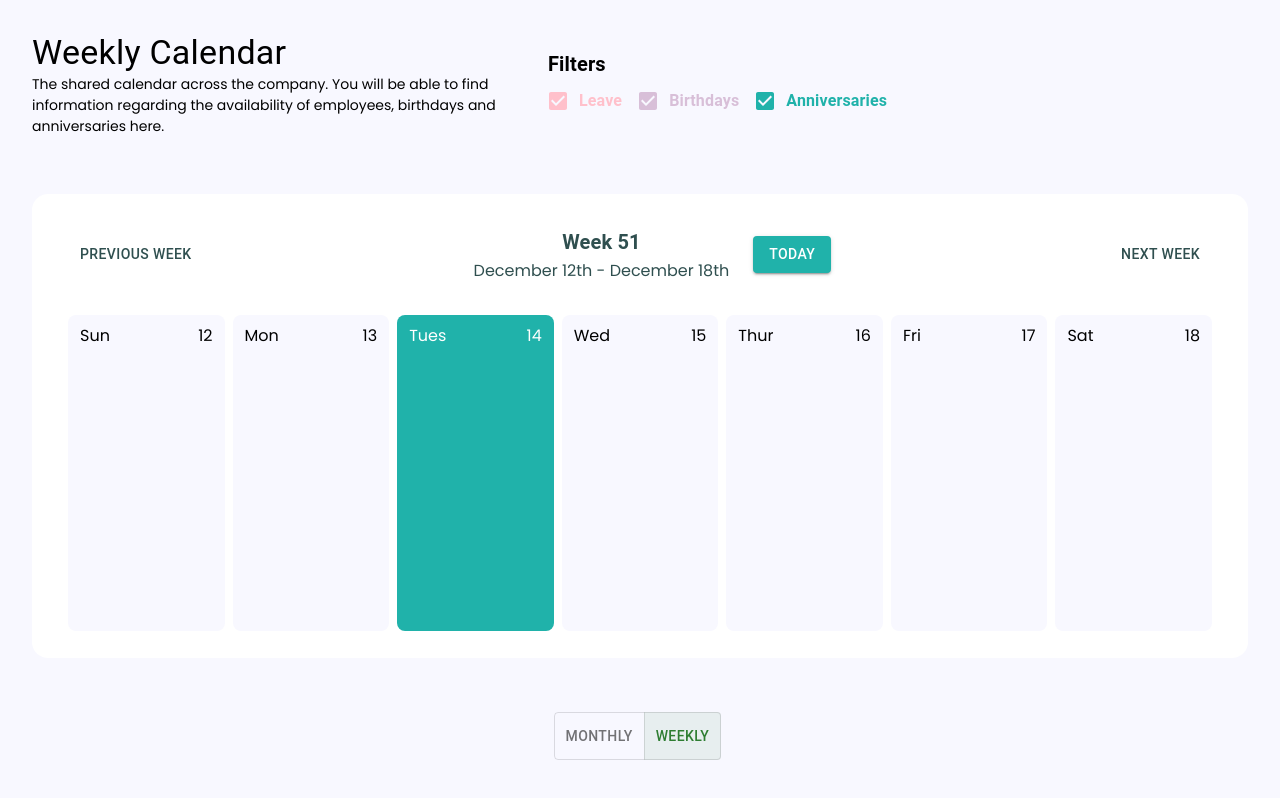
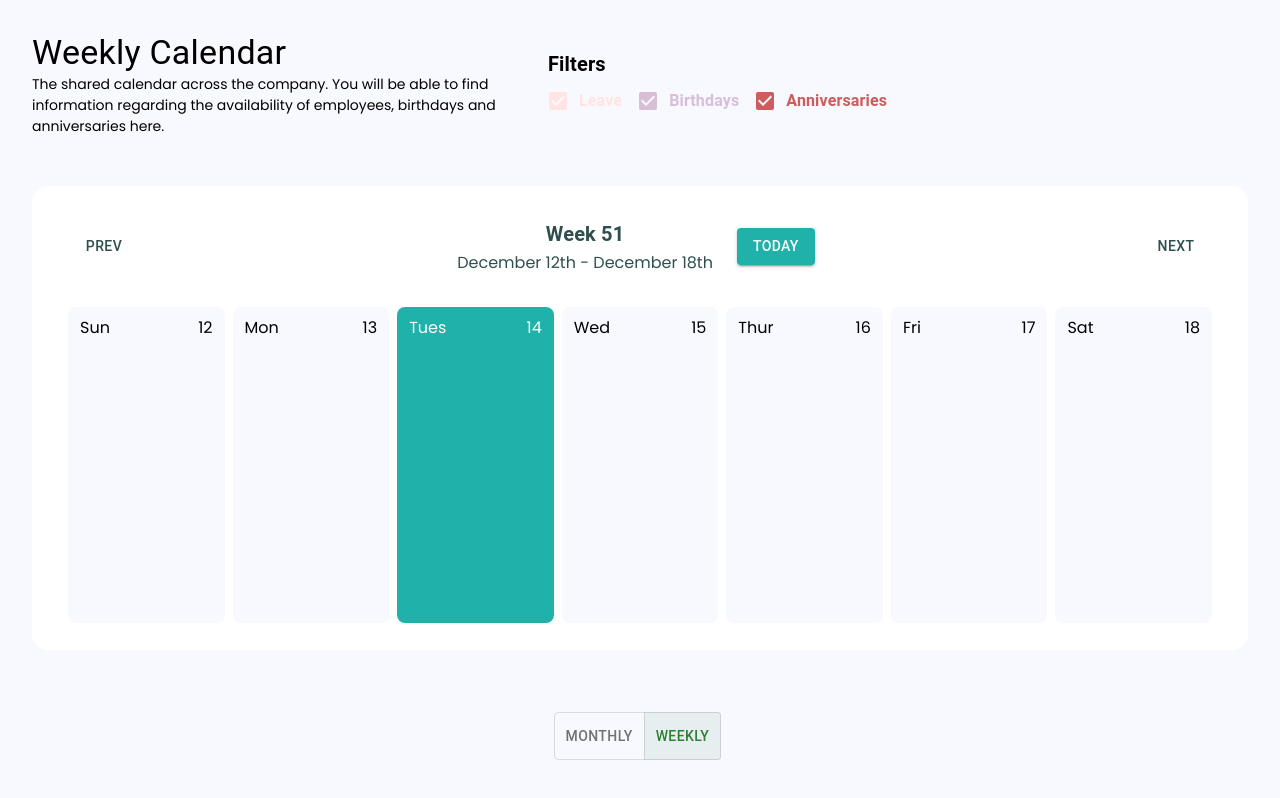
Before and after one commit to amalasyrafInvoke/hrtech-component, a React (Create React App) app: page / in a window 1280 px wide. Built offline with nearby package versions, Linux system fonts and the light colour scheme; a web font is replaced by a local one.

Commit message:
restucture full calendar and update monthly calendar UI

```diff
--- a/src/components/fullCalendar/index.js
+++ b/src/components/fullCalendar/index.js
@@ -1,7 +1,7 @@
 import React, { useState } from 'react';
 import { Box, ToggleButtonGroup, ToggleButton } from '@mui/material';
-import BookingCalendar from '../bookingCalendar';
-import WeeklyCalendar from '../weeklyCalendar';
+import MonthlyCalendar from './monthlyCalendar';
+import WeeklyCalendar from './weeklyCalendar';
 
 export default function FullCalendar() {
   const [calendarState, setCalendarState] = useState('WEEKLY');
@@ -14,7 +14,7 @@ export default function FullCalendar() {
 
   return (
     <Box>
-      {calendarState === 'MONTHLY' && <BookingCalendar />}
+      {calendarState === 'MONTHLY' && <MonthlyCalendar />}
       {calendarState === 'WEEKLY' && <WeeklyCalendar />}
       <Box sx={{ position: 'fixed', left: 'calc(50% - 86.5px)', bottom: '5%' }}>
         <ToggleButtonGroup
--- a/src/components/bookingCalendar/calendarFilters.js
+++ b/src/components/fullCalendar/monthlyCalendar/calendarFilters.js
@@ -6,6 +6,22 @@ import {
   FormGroup,
   Typography,
 } from '@mui/material';
+
+const getFilterColor = (key) => {
+  switch (key) {
+    case 'LEAVE':
+      return 'mistyrose';
+
+    case 'BIRTHDAY':
+      return 'thistle';
+
+    case 'ANNIVERSARY':
+      return 'indianred';
+
+    default:
+      return 'white';
+  }
+};
 
 export default function CalendarFilter({ filter, setFilter, orientation }) {
   const handleChange = (event) => {
@@ -25,9 +41,14 @@ export default function CalendarFilter({ filter, setFilter, orientation }) {
         Filters
       </Typography>
       <Box
-        sx={{
-          mb: 1,
-        }}
+        sx={
+          ({
+            mb: 1,
+          },
+          orientation === 'horizontal' && {
+            mb: 0,
+          })
+        }
       >
         <FormGroup
           sx={
@@ -36,7 +57,7 @@ export default function CalendarFilter({ filter, setFilter, orientation }) {
               flexDirection: { xs: 'row', md: 'column' },
             },
             orientation === 'horizontal' && {
-              flexDirection: 'row',
+              flexDirection: { xs: 'column', md: 'row' },
             })
           }
         >
@@ -47,14 +68,18 @@ export default function CalendarFilter({ filter, setFilter, orientation }) {
                 onChange={handleChange}
                 name='leave'
                 sx={{
-                  color: 'pink',
+                  color: getFilterColor('LEAVE'),
                   '&.Mui-checked': {
-                    color: 'pink',
+                    color: getFilterColor('LEAVE'),
                   },
                 }}
               />
             }
-            label={<h4 style={{ color: 'pink', margin: 0 }}>Leave</h4>}
+            label={
+              <h4 style={{ color: getFilterColor('LEAVE'), margin: 0 }}>
+                Leave
+              </h4>
+            }
           />
 
           <FormControlLabel
@@ -64,14 +89,18 @@ export default function CalendarFilter({ filter, setFilter, orientation }) {
                 onChange={handleChange}
                 name='birthday'
                 sx={{
-                  color: 'thistle',
+                  color: getFilterColor('BIRTHDAY'),
                   '&.Mui-checked': {
-                    color: 'thistle',
+                    color: getFilterColor('BIRTHDAY'),
                   },
                 }}
               />
             }
-            label={<h4 style={{ color: 'thistle', margin: 0 }}>Birthdays</h4>}
+            label={
+              <h4 style={{ color: getFilterColor('BIRTHDAY'), margin: 0 }}>
+                Birthdays
+              </h4>
+            }
           />
 
           <FormControlLabel
@@ -81,15 +110,15 @@ export default function CalendarFilter({ filter, setFilter, orientation }) {
                 onChange={handleChange}
                 name='anniversary'
                 sx={{
-                  color: 'lightseagreen',
+                  color: getFilterColor('ANNIVERSARY'),
                   '&.Mui-checked': {
-                    color: 'lightseagreen',
+                    color: getFilterColor('ANNIVERSARY'),
                   },
                 }}
               />
             }
             label={
-              <h4 style={{ color: 'lightseagreen', margin: 0 }}>
+              <h4 style={{ color: getFilterColor('ANNIVERSARY'), margin: 0 }}>
                 Anniversaries
               </h4>
             }
--- a/src/components/weeklyCalendar/weeklyDiv.js
+++ b/src/components/fullCalendar/monthlyCalendar/dayBlock.js
@@ -1,9 +1,7 @@
-import React, { useEffect, useState, useRef } from 'react';
-import { Box, Typography, Button, Icon, Popover } from '@mui/material';
+import React, { useEffect, useState, useRef, forwardRef } from 'react';
+import { Box, Icon, Popover, Typography, Button } from '@mui/material';
 import moment from 'moment';
-import mockCalendarEvents from '../../resources/mockCalendarEvents';
-
-const dayofWeek = ['Sun', 'Mon', 'Tues', 'Wed', 'Thur', 'Fri', 'Sat'];
+import mockCalendarEvents from '../../../resources/mockCalendarEvents';
 
 const getFilterColor = (key) => {
   switch (key) {
@@ -21,7 +19,119 @@ const getFilterColor = (key) => {
   }
 };
 
-const RenderDayEvents = ({ event }) => {
+export const DayDiv = forwardRef(
+  ({ day, filter, compact = false, handleClick, index }, ref) => {
+    const [filteredArray, setFilteredArray] = useState([]);
+
+    useEffect(() => {
+      const getFilteredEvents = () => {
+        let events = mockCalendarEvents.filter(function (item) {
+          for (var key in filter) {
+            if (
+              item.type.toLowerCase() === key.toLowerCase() &&
+              filter[key] !== false
+            )
+              return true;
+          }
+          return false;
+        });
+
+        setFilteredArray(events);
+      };
+      getFilteredEvents();
+    }, [filter]);
+
+    return (
+      <Box
+        sx={{
+          backgroundColor: compact
+            ? 'inherit'
+            : moment(day.fullDate).isSame(new Date().toISOString(), 'day') &&
+              moment(day.fullDate).isSame(new Date().toISOString(), 'month')
+            ? 'lightseagreen'
+            : 'white',
+          color:
+            moment(day.fullDate).isSame(new Date().toISOString(), 'day') &&
+            moment(day.fullDate).isSame(new Date().toISOString(), 'month') &&
+            'white',
+          width: compact ? 'calc(100% / 7 - 4px)' : 'calc(100% / 7 - 8px)',
+          minHeight: compact ? '25px' : '250px',
+          maxHeight: '250px',
+          overflowY: 'scroll',
+          overflowX: 'hidden',
+          display: 'flex',
+          flexDirection: 'column',
+          alignItems: 'flex-start',
+          justifyContent: 'flex-start',
+          borderTop: compact
+            ? 'none'
+            : moment(day.fullDate).isSame(new Date().toISOString(), 'day') &&
+              moment(day.fullDate).isSame(new Date().toISOString(), 'month')
+            ? '4px solid sandybrown'
+            : '4px solid lightgrey',
+          m: compact ? 0.25 : { xs: 0.5, md: 0.5 },
+          cursor: compact ? 'pointer' : 'default',
+        }}
+        ref={compact ? null : (el) => (ref.current[index] = el)}
+        onClick={compact ? handleClick : null}
+      >
+        <Box
+          sx={{
+            display: 'flex',
+            alignItems: 'flex-start',
+            justifyContent: 'flex-start',
+            px: { xs: 0, md: 0.5 },
+            color: 'gray',
+          }}
+        >
+          <h6
+            style={{
+              color:
+                moment(day.fullDate).isSame(new Date().toISOString(), 'day') &&
+                moment(day.fullDate).isSame(
+                  new Date().toISOString(),
+                  'month'
+                ) &&
+                'sandybrown',
+              padding: compact ? '0px' : '5px',
+              marginBlock: 0,
+              fontSize: compact ? '0.65rem' : '1.5rem',
+              fontWeight: 'bold',
+              borderRadius: '50%',
+            }}
+          >
+            {day.day < 10 ? `0${day.day}` : day.day}
+          </h6>
+        </Box>
+        {compact ? (
+          <Box sx={{ display: 'flex', my: 0.5 }}>
+            {filteredArray.map((event, index) => {
+              if (moment(day.fullDate).isSame(new Date(event.dates))) {
+                return (
+                  <RenderDayEvents
+                    key={index}
+                    event={event}
+                    compact={compact}
+                  />
+                );
+              }
+              return null;
+            })}
+          </Box>
+        ) : (
+          filteredArray.map((event, index) => {
+            if (moment(day.fullDate).isSame(new Date(event.dates))) {
+              return <RenderDayEvents key={index} event={event} />;
+            }
+            return null;
+          })
+        )}
+      </Box>
+    );
+  }
+);
+
+const RenderDayEvents = ({ event, compact }) => {
   const [openPopever, setOpenPopever] = useState(false);
   const popoverAnchor = useRef(null);
 
@@ -47,6 +157,23 @@ const RenderDayEvents = ({ event }) => {
     );
   };
 
+  if (compact) {
+    return (
+      <Box
+        sx={[
+          {
+            borderRadius: '50%',
+            width: '5px',
+            height: '5px',
+          },
+          {
+            backgroundColor: getFilterColor(event.type),
+          },
+        ]}
+      ></Box>
+    );
+  }
+
   return (
     <>
       <Box
@@ -55,7 +182,6 @@ const RenderDayEvents = ({ event }) => {
             fontSize: '0.75rem',
             borderRadius: '7px',
             py: 1,
-            my: 0.75,
             display: 'flex',
             alignItems: 'center',
             justifyContent: { xs: 'center', md: 'flex-start' },
@@ -212,68 +338,28 @@ const RenderDayEvents = ({ event }) => {
   );
 };
 
-export default function WeeklyDiv({ day, filter }) {
-  const [filteredArray, setFilteredArray] = useState([]);
-
-  useEffect(() => {
-    const getFilteredEvents = () => {
-      let events = mockCalendarEvents.filter(function (item) {
-        for (var key in filter) {
-          if (
-            item.type.toLowerCase() === key.toLowerCase() &&
-            filter[key] !== false
-          )
-            return true;
-        }
-        return false;
-      });
-
-      setFilteredArray(events);
-    };
-    getFilteredEvents();
-  }, [filter]);
-
+export const EmptyDiv = ({ compact = false }) => {
   return (
     <Box
       sx={{
-        backgroundColor:
-          moment(day.fullDate).isSame(new Date().toISOString(), 'day') &&
-          moment(day.fullDate).isSame(new Date().toISOString(), 'month')
-            ? 'lightseagreen'
-            : 'ghostwhite',
-        p: 1,
-        width: 'calc(100% / 7)',
-        mx: 0.5,
-        height: '300px',
-        borderRadius: 2,
-        overflowY: 'scroll',
-        overflowX: 'hidden',
+        backgroundColor: compact ? 'gray' : 'white',
+        width: compact ? 'calc(100% / 7 - 4px)' : 'calc(100% / 7 - 8px)',
+        minHeight: compact ? '0px' : '250px',
+        display: 'flex',
+        alignItems: 'flex-start',
+        justifyContent: 'flex-start',
+        m: compact ? 0.25 : { xs: 0.5, md: 0.5 },
+        // borderTop: '3px solid lightgray',
       }}
     >
       <Box
         sx={{
           display: 'flex',
-          flexDirection: 'row',
-          alignItems: 'center',
-          justifyContent: 'space-between',
-          px: 0.5,
-          color:
-            moment(day.fullDate).isSame(new Date().toISOString(), 'day') &&
-            moment(day.fullDate).isSame(new Date().toISOString(), 'month') &&
-            'white',
+          alignItems: 'flex-start',
+          justifyContent: 'flex-start',
+          width: '100%',
         }}
-      >
-        <Typography variant='p'>{dayofWeek[day.hari]}</Typography>
-        <Typography variant='p'>{day.day}</Typography>
-      </Box>
-      <Box sx={{ p: 1, my: 2 }}>
-        {filteredArray.map((event, index) => {
-          if (moment(day.fullDate).isSame(new Date(event.dates))) {
-            return <RenderDayEvents key={index} event={event} />;
-          }
-          return null;
-        })}
-      </Box>
+      ></Box>
     </Box>
   );
-}
+};
--- a/src/components/bookingCalendar/miniCalendar.js
+++ b/src/components/fullCalendar/monthlyCalendar/miniCalendar.js
@@ -7,7 +7,7 @@ const dayofWeek = ['S', 'M', 'T', 'W', 'T', 'F', 'S'];
 
 export default function MiniCalendar({ value, days, filter, handleClick }) {
   return (
-    <Box sx={{ width: '100%', height: '250px' }}>
+    <Box sx={{ width: '100%', height: 'auto' }}>
       <Typography sx={{ fontWeight: 'bold', p: 2 }} variant='h6'>
         {moment(value).format('MMMM YYYY')}
       </Typography>
--- a/src/components/weeklyCalendar/index.js
+++ b/src/components/fullCalendar/weeklyCalendar/index.js
@@ -1,6 +1,6 @@
 import React, { useState, useRef, useCallback } from 'react';
 import { Box } from '@mui/material';
-import { useWeeklyDates } from '../../hooks/useDate';
+import { useWeeklyDates } from '../../../hooks/useDate';
 import CalendarHeader from './calendarHeader';
 import WeeklySummary from './weeklySummary';
 
--- a/src/components/bookingCalendar/dayBlock.js
+++ b/src/components/fullCalendar/weeklyCalendar/weeklyDiv.js
@@ -1,137 +1,27 @@
-import React, { useEffect, useState, useRef, forwardRef } from 'react';
-import { Box, Icon, Popover, Typography, Button } from '@mui/material';
+import React, { useEffect, useState, useRef } from 'react';
+import { Box, Typography, Button, Icon, Popover } from '@mui/material';
 import moment from 'moment';
-import mockCalendarEvents from '../../resources/mockCalendarEvents';
+import mockCalendarEvents from '../../../resources/mockCalendarEvents';
+
+const dayofWeek = ['Sun', 'Mon', 'Tues', 'Wed', 'Thur', 'Fri', 'Sat'];
 
 const getFilterColor = (key) => {
   switch (key) {
     case 'LEAVE':
-      return 'pink';
+      return 'mistyrose';
 
     case 'BIRTHDAY':
       return 'thistle';
 
     case 'ANNIVERSARY':
-      return 'lightseagreen';
+      return 'indianred';
 
     default:
       return 'white';
   }
 };
 
-export const DayDiv = forwardRef(
-  ({ day, filter, compact = false, handleClick, index }, ref) => {
-    const [filteredArray, setFilteredArray] = useState([]);
-
-    useEffect(() => {
-      const getFilteredEvents = () => {
-        let events = mockCalendarEvents.filter(function (item) {
-          for (var key in filter) {
-            if (
-              item.type.toLowerCase() === key.toLowerCase() &&
-              filter[key] !== false
-            )
-              return true;
-          }
-          return false;
-        });
-
-        setFilteredArray(events);
-      };
-      getFilteredEvents();
-    }, [filter]);
-
-    return (
-      <Box
-        sx={{
-          backgroundColor: compact
-            ? 'inherit'
-            : moment(day.fullDate).isSame(new Date().toISOString(), 'day') &&
-              moment(day.fullDate).isSame(new Date().toISOString(), 'month')
-            ? 'darkslategray'
-            : 'white',
-          color:
-            moment(day.fullDate).isSame(new Date().toISOString(), 'day') &&
-            moment(day.fullDate).isSame(new Date().toISOString(), 'month') &&
-            'white',
-          width: compact ? 'calc(100% / 7 - 4px)' : 'calc(100% / 7 - 8px)',
-          minHeight: compact ? '25px' : '250px',
-          maxHeight: '250px',
-          overflowY: 'scroll',
-          overflowX: 'hidden',
-          display: 'flex',
-          flexDirection: 'column',
-          alignItems: 'flex-start',
-          justifyContent: 'flex-start',
-          borderTop: compact
-            ? 'none'
-            : moment(day.fullDate).isSame(new Date().toISOString(), 'day') &&
-              moment(day.fullDate).isSame(new Date().toISOString(), 'month')
-            ? '4px solid #EEBC1D'
-            : '4px solid gray',
-          m: compact ? 0.25 : { xs: 0.5, md: 0.5 },
-          cursor: compact ? 'pointer' : 'default',
-        }}
-        ref={compact ? null : (el) => (ref.current[index] = el)}
-        onClick={compact ? handleClick : null}
-      >
-        <Box
-          sx={{
-            display: 'flex',
-            alignItems: 'flex-start',
-            justifyContent: 'flex-start',
-            px: { xs: 0, md: 0.5 },
-            color: 'gray',
-          }}
-        >
-          <h6
-            style={{
-              color:
-                moment(day.fullDate).isSame(new Date().toISOString(), 'day') &&
-                moment(day.fullDate).isSame(
-                  new Date().toISOString(),
-                  'month'
-                ) &&
-                '#EEBC1D',
-              padding: compact ? '0px' : '5px',
-              marginBlock: 0,
-              fontSize: compact ? '0.65rem' : '1.5rem',
-              fontWeight: 'bold',
-              borderRadius: '50%',
-            }}
-          >
-            {day.day < 10 ? `0${day.day}` : day.day}
-          </h6>
-        </Box>
-        {compact ? (
-          <Box sx={{ display: 'flex', my: 0.5 }}>
-            {filteredArray.map((event, index) => {
-              if (moment(day.fullDate).isSame(new Date(event.dates))) {
-                return (
-                  <RenderDayEvents
-                    key={index}
-                    event={event}
-                    compact={compact}
-                  />
-                );
-              }
-              return null;
-            })}
-          </Box>
-        ) : (
-          filteredArray.map((event, index) => {
-            if (moment(day.fullDate).isSame(new Date(event.dates))) {
-              return <RenderDayEvents key={index} event={event} />;
-            }
-            return null;
-          })
-        )}
-      </Box>
-    );
-  }
-);
-
-const RenderDayEvents = ({ event, compact }) => {
+const RenderDayEvents = ({ event }) => {
   const [openPopever, setOpenPopever] = useState(false);
   const popoverAnchor = useRef(null);
 
@@ -157,23 +47,6 @@ const RenderDayEvents = ({ event, compact }) => {
     );
   };
 
-  if (compact) {
-    return (
-      <Box
-        sx={[
-          {
-            borderRadius: '50%',
-            width: '5px',
-            height: '5px',
-          },
-          {
-            backgroundColor: getFilterColor(event.type),
-          },
-        ]}
-      ></Box>
-    );
-  }
-
   return (
     <>
       <Box
@@ -182,6 +55,7 @@ const RenderDayEvents = ({ event, compact }) => {
             fontSize: '0.75rem',
             borderRadius: '7px',
             py: 1,
+            my: 0.75,
             display: 'flex',
             alignItems: 'center',
             justifyContent: { xs: 'center', md: 'flex-start' },
@@ -234,12 +108,7 @@ const RenderDayEvents = ({ event, compact }) => {
             sx={[
               { position: 'absolute', top: 0, width: '100%', height: '10px' },
               {
-                backgroundColor:
-                  event.type === 'LEAVE'
-                    ? 'pink'
-                    : event.type === 'BIRTHDAY'
-                    ? 'thistle'
-                    : 'lightseagreen',
+                backgroundColor: getFilterColor(event.type),
               },
             ]}
           />
@@ -254,12 +123,7 @@ const RenderDayEvents = ({ event, compact }) => {
           >
             <Box
               sx={{
-                backgroundColor:
-                  event.type === 'LEAVE'
-                    ? 'pink'
-                    : event.type === 'BIRTHDAY'
-                    ? 'thistle'
-                    : 'lightseagreen',
+                backgroundColor: getFilterColor(event.type),
                 borderRadius: '50%',
                 display: 'flex',
                 alignItems: 'center',
@@ -304,11 +168,11 @@ const RenderDayEvents = ({ event, compact }) => {
                       <>
                         <RenderButton
                           color='white'
-                          textColor='pink'
+                          textColor='mistyrose'
                           title='Reject'
                         />
                         <RenderButton
-                          color='pink'
+                          color='mistyrose'
                           textColor='white'
                           title={'Approve'}
                         />
@@ -329,7 +193,7 @@ const RenderDayEvents = ({ event, compact }) => {
                     return (
                       <>
                         <RenderButton
-                          color='lightseagreen'
+                          color='indianred'
                           textColor='white'
                           title={'Congratulate'}
                         />
@@ -348,28 +212,68 @@ const RenderDayEvents = ({ event, compact }) => {
   );
 };
 
-export const EmptyDiv = ({ compact = false }) => {
+export default function WeeklyDiv({ day, filter }) {
+  const [filteredArray, setFilteredArray] = useState([]);
+
+  useEffect(() => {
+    const getFilteredEvents = () => {
+      let events = mockCalendarEvents.filter(function (item) {
+        for (var key in filter) {
+          if (
+            item.type.toLowerCase() === key.toLowerCase() &&
+            filter[key] !== false
+          )
+            return true;
+        }
+        return false;
+      });
+
+      setFilteredArray(events);
+    };
+    getFilteredEvents();
+  }, [filter]);
+
   return (
     <Box
       sx={{
-        backgroundColor: compact ? 'gray' : 'white',
-        width: compact ? 'calc(100% / 7 - 4px)' : 'calc(100% / 7 - 8px)',
-        minHeight: compact ? '0px' : '250px',
-        display: 'flex',
-        alignItems: 'flex-start',
-        justifyContent: 'flex-start',
-        m: compact ? 0.25 : { xs: 0.5, md: 0.5 },
-        // borderTop: '3px solid lightgray',
+        backgroundColor:
+          moment(day.fullDate).isSame(new Date().toISOString(), 'day') &&
+          moment(day.fullDate).isSame(new Date().toISOString(), 'month')
+            ? 'lightseagreen'
+            : 'ghostwhite',
+        p: 1,
+        width: 'calc(100% / 7)',
+        mx: { xs: 0, md: 0.5 },
+        height: { xs: '200px', md: '300px' },
+        borderRadius: 2,
+        overflowY: 'scroll',
+        overflowX: 'hidden',
       }}
     >
       <Box
         sx={{
           display: 'flex',
-          alignItems: 'flex-start',
-          justifyContent: 'flex-start',
-          width: '100%',
+          flexDirection: { xs: 'column', md: 'row' },
+          alignItems: 'center',
+          justifyContent: 'space-between',
+          px: { xs: 0, md: 0.5 },
+          color:
+            moment(day.fullDate).isSame(new Date().toISOString(), 'day') &&
+            moment(day.fullDate).isSame(new Date().toISOString(), 'month') &&
+            'white',
         }}
-      ></Box>
+      >
+        <Typography variant='p'>{dayofWeek[day.hari]}</Typography>
+        <Typography variant='p'>{day.day}</Typography>
+      </Box>
+      <Box sx={{ p: { xs: 0, md: 1 }, my: 2 }}>
+        {filteredArray.map((event, index) => {
+          if (moment(day.fullDate).isSame(new Date(event.dates))) {
+            return <RenderDayEvents key={index} event={event} />;
+          }
+          return null;
+        })}
+      </Box>
     </Box>
   );
-};
+}
--- a/src/components/weeklyCalendar/weeklySummary.js
+++ b/src/components/fullCalendar/weeklyCalendar/weeklySummary.js
@@ -30,8 +30,8 @@ export default function WeeklySummary({
   return (
     <Box
       sx={{
-        px: 4,
-        py: 2,
+        px: { xs: 0, md: 4 },
+        py: { xs: 0, md: 2 },
         display: 'flex',
         alignItems: 'center',
         justifyContent: 'center',
@@ -42,8 +42,8 @@ export default function WeeklySummary({
           backgroundColor: 'white',
           // border: '1px solid darkslategray',
           width: '100%',
-          height: '400px',
-          p: 4,
+          height: { xs: '300px', md: '400px' },
+          p: { xs: 1, md: 4 },
           borderRadius: 4,
         }}
       >
@@ -66,14 +66,14 @@ export default function WeeklySummary({
               },
             ]}
           >
-            Previous Week
+            Prev
           </Button>
           <Box
             sx={{
               display: 'flex',
               alignItems: 'center',
               justifyContent: 'center',
-              flexDirection: 'row',
+              flexDirection: { xs: 'column', md: 'row' },
               color: 'darkslategray',
             }}
           >
@@ -83,13 +83,12 @@ export default function WeeklySummary({
                 alignItems: 'center',
                 justifyContent: 'center',
                 flexDirection: 'column',
-                mr: 2,
+                mr: { xs: 0, md: 2 },
               }}
             >
               <Typography
                 variant='h6'
                 sx={{
-                  display: { xs: 'none', md: 'block' },
                   fontWeight: 'bold',
                 }}
               >
@@ -131,12 +130,17 @@ export default function WeeklySummary({
               },
             ]}
           >
-            Next Week
+            Next
           </Button>
         </Box>
 
         <Box
-          sx={{ display: 'flex', flexDirection: 'row', width: '100%', my: 4 }}
+          sx={{
+            display: 'flex',
+            flexDirection: 'row',
+            width: '100%',
+            my: { xs: 2, md: 4 },
+          }}
         >
           {days.map((day) => (
             <WeeklyDiv day={day} filter={filter} />
```
Also changed, not shown: src/components/fullCalendar/monthlyCalendar/calendarDatePicker.js (renamed from src/components/bookingCalendar/calendarDatePicker.js, +4 -4 lines), src/components/fullCalendar/monthlyCalendar/index.js (renamed from src/components/bookingCalendar/index.js, +10 -6 lines), src/components/fullCalendar/weeklyCalendar/calendarHeader.js (renamed from src/components/weeklyCalendar/calendarHeader.js, +9 -4 lines).
